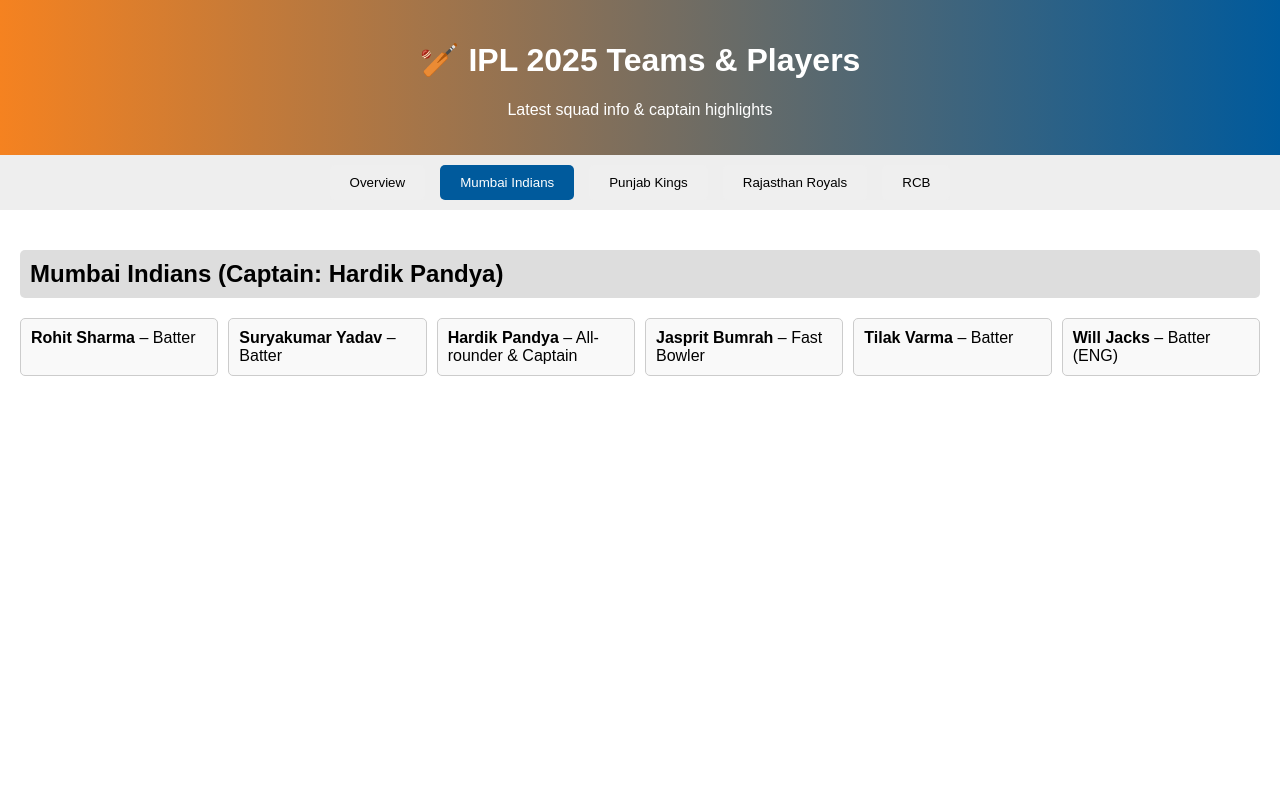
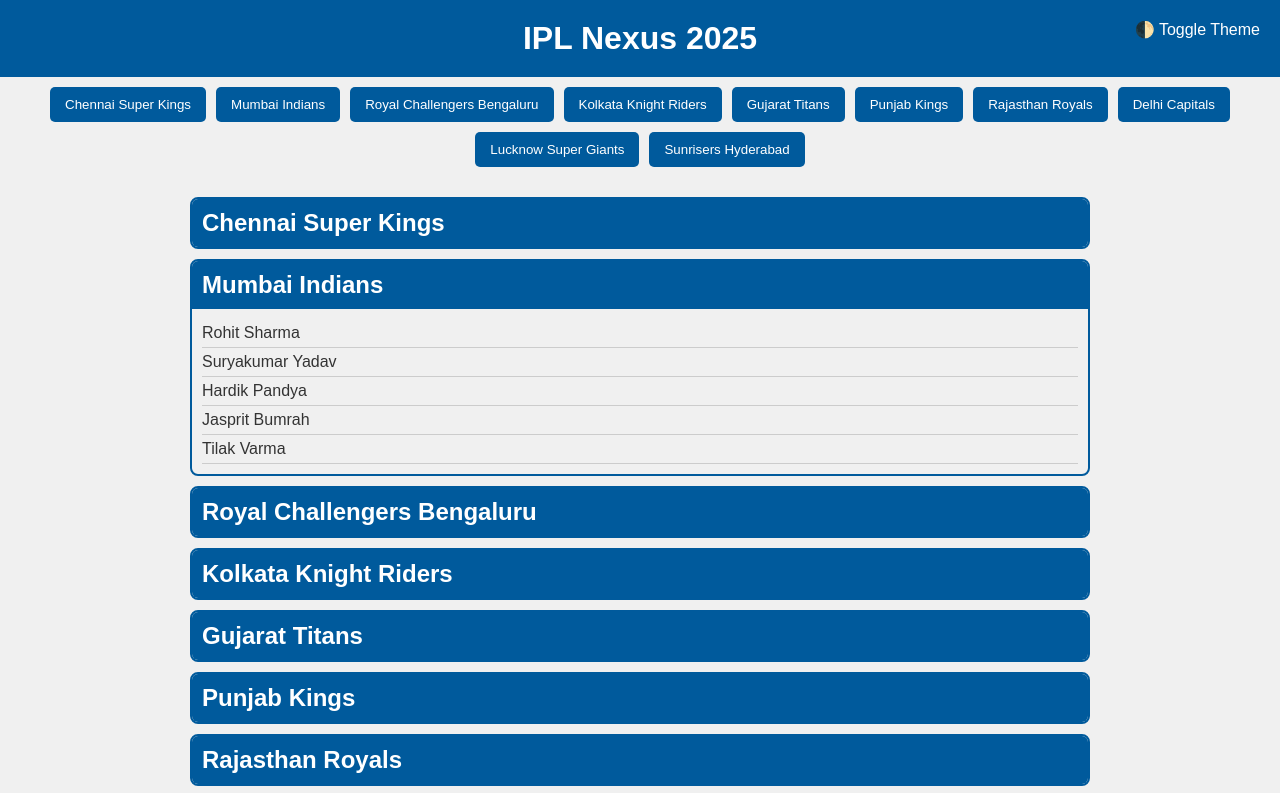
Before and after one commit to kosanaharshavardhan/IPL-GEEK, a plain HTML site: page index.html in a window 1280 px wide. Both pictures are taken after a click on the button "Mumbai Indians". Shown: the top 793 px of the page. Drawn offline with Linux system fonts and the light colour scheme.

Commit message:
change web template

```diff
--- a/index.html
+++ b/index.html
@@ -2,108 +2,89 @@
 <html lang="en">
 <head>
   <meta charset="UTF-8">
-  <title>IPL 2025 Teams & Players</title>
+  <title>IPL Nexus 2025</title>
   <style>
-    body { font-family: Arial, sans-serif; margin:0; padding:0; }
-    header { background: linear-gradient(90deg, #f58220, #005a9c); color:white; padding:20px; text-align:center; }
-    nav { display:flex; justify-content:center; gap:15px; background:#eee; padding:10px; }
-    nav button { padding:10px 20px; border:none; border-radius:5px; cursor:pointer; }
-    nav button.active, nav button:hover { background:#005a9c; color:white; }
-    section { padding:20px; display:none; }
-    section.active { display:block; }
-    .team { margin-bottom:30px; }
-    .team h2 { background: #ddd; padding:10px; border-radius:5px; }
-    .players { display:flex; flex-wrap:wrap; gap:10px; }
-    .player { flex:1 1 150px; background: #f9f9f9; padding:10px; border:1px solid #ccc; border-radius:5px; }
-    .highlight { background: linear-gradient(90deg,#ffeb3b,#ff9800); padding:5px; border-radius:3px; }
+    :root {
+      --bg: #f0f0f0;
+      --fg: #333;
+      --accent: #005a9c;
+    }
+    [data-theme="dark"] {
+      --bg: #1e1e1e;
+      --fg: #eee;
+      --accent: #ff9800;
+    }
+    * { box-sizing: border-box; margin: 0; padding: 0; }
+    body { font-family: sans-serif; background: var(--bg); color: var(--fg); transition: background .5s, color .5s; }
+    header { padding: 20px; text-align: center; background: var(--accent); color: white; }
+    .theme-toggle { position: absolute; top: 20px; right: 20px; cursor: pointer; }
+    nav { display: flex; justify-content: center; flex-wrap: wrap; gap: 10px; padding: 10px; background: var(--bg); }
+    nav button { padding: 10px 15px; border: none; border-radius: 5px; cursor: pointer; background: var(--accent); color: white; transition: transform .3s; }
+    nav button:hover { transform: scale(1.1); }
+    section { max-width: 900px; margin: 20px auto; }
+    .team { margin-bottom: 10px; border: 2px solid var(--accent); border-radius: 8px; overflow: hidden; transition: transform .3s; }
+    .team:hover { transform: scale(1.02); }
+    .team h2 { background: var(--accent); color: white; padding: 10px; cursor: pointer; }
+    .players { padding: 10px; display: none; animation: fadeIn .5s ease-in; }
+    .player { padding: 5px 0; border-bottom: 1px solid #ccc; }
+    @keyframes fadeIn { from { opacity: 0; } to { opacity: 1; } }
+
+    .fade { opacity: 0; animation: appear .5s forwards; }
+    @keyframes appear { to { opacity: 1; } }
   </style>
 </head>
-<body>
+<body data-theme="light">
   <header>
-    <h1>🏏 IPL 2025 Teams & Players</h1>
-    <p>Latest squad info & captain highlights</p>
+    <h1>IPL Nexus 2025</h1>
+    <div class="theme-toggle">🌓 Toggle Theme</div>
   </header>
-
-  <nav id="tabs">
-    <button class="active" data-target="overview">Overview</button>
-    <button data-target="mumbai">Mumbai Indians</button>
-    <button data-target="punjab">Punjab Kings</button>
-    <button data-target="rajasthan">Rajasthan Royals</button>
-    <button data-target="rcb">RCB</button>
-  </nav>
-
-  <section id="overview" class="active">
-    <h2>IPL 2025 Overview</h2>
-    <p>The IPL 2025 (18th season) features 10 teams, playing from March 22 to May 25, with the final at Eden Gardens </p>
-    <p>Top auction picks:</p>
-    <ul>
-      <li class="highlight"><strong>Rishabh Pant</strong> – record ₹27 cr to Lucknow SG </li>
-      <li class="highlight"><strong>Shreyas Iyer</strong> – ₹26.75 cr to Punjab Kings </li>
-      <li><strong>Vaibhav Suryavanshi</strong> (14-year‑old) – youngest IPL player, hit a six on debut </li>
-    </ul>
-  </section>
-
-  <section id="mumbai">
-    <div class="team">
-      <h2>Mumbai Indians (Captain: Hardik Pandya)</h2>
-      <div class="players">
-        <div class="player"><strong>Rohit Sharma</strong> – Batter</div>
-        <div class="player"><strong>Suryakumar Yadav</strong> – Batter</div>
-        <div class="player"><strong>Hardik Pandya</strong> – All-rounder & Captain</div>
-        <div class="player"><strong>Jasprit Bumrah</strong> – Fast Bowler</div>
-        <div class="player"><strong>Tilak Varma</strong> – Batter</div>
-        <div class="player"><strong>Will Jacks</strong> – Batter (ENG)</div>
-      </div>
-    </div>
-  </section>
-
-  <section id="punjab">
-    <div class="team">
-      <h2>Punjab Kings (Captain: Shreyas Iyer)</h2>
-      <div class="players">
-        <div class="player"><strong>Shreyas Iyer</strong> – Captain/Batter</div>
-        <div class="player"><strong>Yuzvendra Chahal</strong> – Spinner</div>
-        <div class="player"><strong>Arshdeep Singh</strong> – Fast Bowler</div>
-        <div class="player"><strong>Glenn Maxwell</strong> – All‑rounder (AUS)</div>
-        <div class="player"><strong>Marcus Stoinis</strong> – All‑rounder (AUS)</div>
-      </div>
-    </div>
-  </section>
-
-  <section id="rajasthan">
-    <div class="team">
-      <h2>Rajasthan Royals (Captain: Sanju Samson)</h2>
-      <div class="players">
-        <div class="player"><strong>Sanju Samson</strong> – Captain/Batter</div>
-        <div class="player"><strong>Yashasvi Jaiswal</strong> – Batter</div>
-        <div class="player"><strong>Shimron Hetmyer</strong> – Batter (WI)</div>
-        <div class="player"><strong>Jofra Archer</strong> – Fast Bowler (ENG)</div>
-        <div class="player"><strong>Vaibhav Suryavanshi</strong> – Batter (14‑yr‑old)</div>
-      </div>
-    </div>
-  </section>
-
-  <section id="rcb">
-    <div class="team">
-      <h2>RCB (Captain: Rajat Patidar)</h2>
-      <div class="players">
-        <div class="player"><strong>Rajat Patidar</strong> – Captain/Batter</div>
-        <div class="player"><strong>Virat Kohli</strong> – Batter</div>
-        <div class="player"><strong>Josh Hazlewood</strong> – Fast Bowler (AUS)</div>
-        <div class="player"><strong>Phil Salt</strong> – Wicket‑keeper/Batter (ENG)</div>
-        <div class="player"><strong>Liam Livingstone</strong> – All‑rounder (ENG)</div>
-      </div>
-    </div>
-  </section>
+  <nav id="teams-nav"></nav>
+  <section id="teams-container"></section>
 
   <script>
-    document.getElementById('tabs').addEventListener('click', e => {
-      if (e.target.tagName === 'BUTTON') {
-        document.querySelectorAll('nav button').forEach(b=>b.classList.remove('active'));
-        e.target.classList.add('active');
-        document.querySelectorAll('section').forEach(s=>s.classList.remove('active'));
-        document.getElementById(e.target.dataset.target).classList.add('active');
-      }
+    const squads = {
+      "Chennai Super Kings": ["MS Dhoni", "Ruturaj Gaikwad", "Ravindra Jadeja", "Devon Conway", "Ravichandran Ashwin"],
+      "Mumbai Indians": ["Rohit Sharma", "Suryakumar Yadav", "Hardik Pandya", "Jasprit Bumrah", "Tilak Varma"],
+      "Royal Challengers Bengaluru": ["Rajat Patidar", "Virat Kohli", "Josh Hazlewood", "Phil Salt", "Liam Livingstone"],
+      "Kolkata Knight Riders": ["Ajinkya Rahane", "Sunil Narine", "Andre Russell", "Quinton de Kock", "Varun Chakravarthy"],
+      "Gujarat Titans": ["Shubman Gill", "Jos Buttler", "Kagiso Rabada", "Rashid Khan", "Mohammed Siraj"],
+      "Punjab Kings": ["Shreyas Iyer", "Yuzvendra Chahal", "Arshdeep Singh", "Glenn Maxwell", "Marcus Stoinis"],
+      "Rajasthan Royals": ["Sanju Samson", "Yashasvi Jaiswal", "Shimron Hetmyer", "Jofra Archer", "Vaibhav Suryavanshi"],
+      "Delhi Capitals": ["KL Rahul", "Faf du Plessis", "Mitchell Starc", "Harry Brook", "Axar Patel"],
+      "Lucknow Super Giants": ["Rishabh Pant", "Nicholas Pooran", "Aiden Markram", "Mitchell Marsh", "David Miller"],
+      "Sunrisers Hyderabad": ["Pat Cummins", "Travis Head", "Ishan Kishan", "Mohammad Shami", "Heinrich Klaasen"]
+    };
+
+    const nav = document.getElementById('teams-nav');
+    const container = document.getElementById('teams-container');
+
+    Object.keys(squads).forEach((team, i) => {
+      const btn = document.createElement('button');
+      btn.textContent = team;
+      btn.addEventListener('click', () => {
+        document.querySelectorAll('.team .players').forEach(p => p.style.display = 'none');
+        document.getElementById(`p-${i}`).style.display = 'block';
+        container.scroll({top: document.getElementById(`t-${i}`).offsetTop, behavior: 'smooth'});
+      });
+      nav.appendChild(btn);
+
+      const div = document.createElement('div');
+      div.className = 'team fade';
+      div.id = `t-${i}`;
+      div.innerHTML = `<h2>${team}</h2><div class="players" id="p-${i}">${squads[team].map(pl=>`<div class="player">${pl}</div>`).join('')}</div>`;
+      div.querySelector('h2').addEventListener('click', () => {
+        const p = div.querySelector('.players');
+        p.style.display = p.style.display==='block'?'none':'block';
+      });
+      container.appendChild(div);
+    });
+
+    document.querySelectorAll('.team').forEach((el, idx)=> {
+      setTimeout(() => el.classList.add('fade'), idx*100);
+    });
+
+    document.querySelector('.theme-toggle').addEventListener('click', () => {
+      document.body.dataset.theme = document.body.dataset.theme === 'dark' ? 'light' : 'dark';
     });
   </script>
 </body>
```
